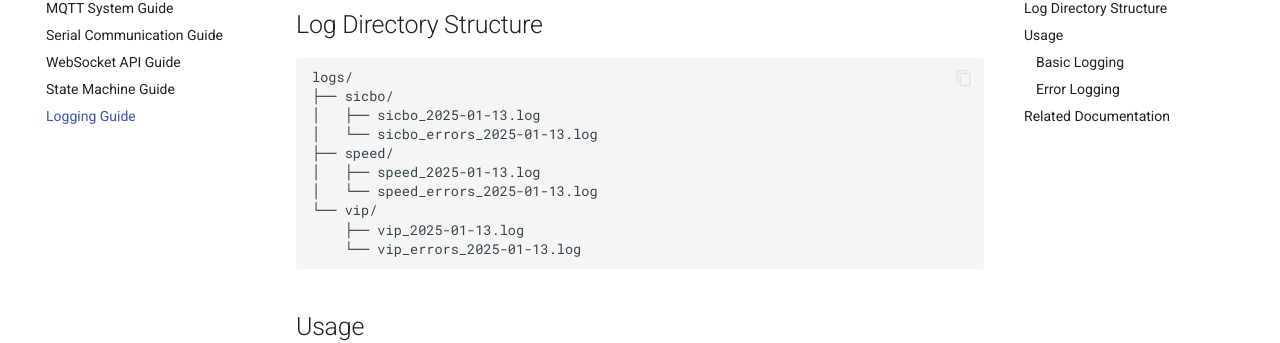
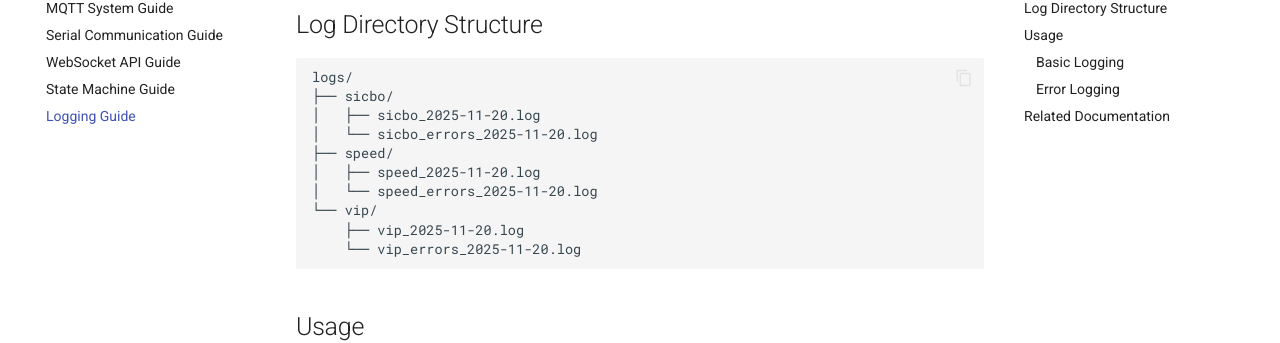
Before and after one commit to ikigai-kevin-k/studio-sdp-mirror, an MkDocs documentation site: the page built from docs/guides/logging.md, in a window 1280 px wide and 900 px high, scrolled down 500 px. Shown: the part 154-497 px from the top of the window. Built offline with MkDocs 1.6.1 and Material for MkDocs 9.7.7, drawn with Linux system fonts in a browser that asks for light colours; comment, search, counter and statistics services are not loaded; the version menu is left out.

Commit message:
docs: Update documentation files

````diff
--- a/docs/guides/logging.md
+++ b/docs/guides/logging.md
@@ -19,14 +19,14 @@ The system provides comprehensive logging for debugging and monitoring.
 ```
 logs/
 ├── sicbo/
-│   ├── sicbo_2025-01-13.log
-│   └── sicbo_errors_2025-01-13.log
+│   ├── sicbo_2025-11-20.log
+│   └── sicbo_errors_2025-11-20.log
 ├── speed/
-│   ├── speed_2025-01-13.log
-│   └── speed_errors_2025-01-13.log
+│   ├── speed_2025-11-20.log
+│   └── speed_errors_2025-11-20.log
 └── vip/
-    ├── vip_2025-01-13.log
-    └── vip_errors_2025-01-13.log
+    ├── vip_2025-11-20.log
+    └── vip_errors_2025-11-20.log
 ```
 
 ## Usage
````
Also changed, not shown: docs/deployment/standalone.md (+1 -1 lines), docs/deployment/systemd.md (+1 -1 lines), docs/getting-started/configuration.md (+6 -6 lines), docs/getting-started/quick-start.md (+1 -1 lines), docs/index.md (+3 -3 lines).
